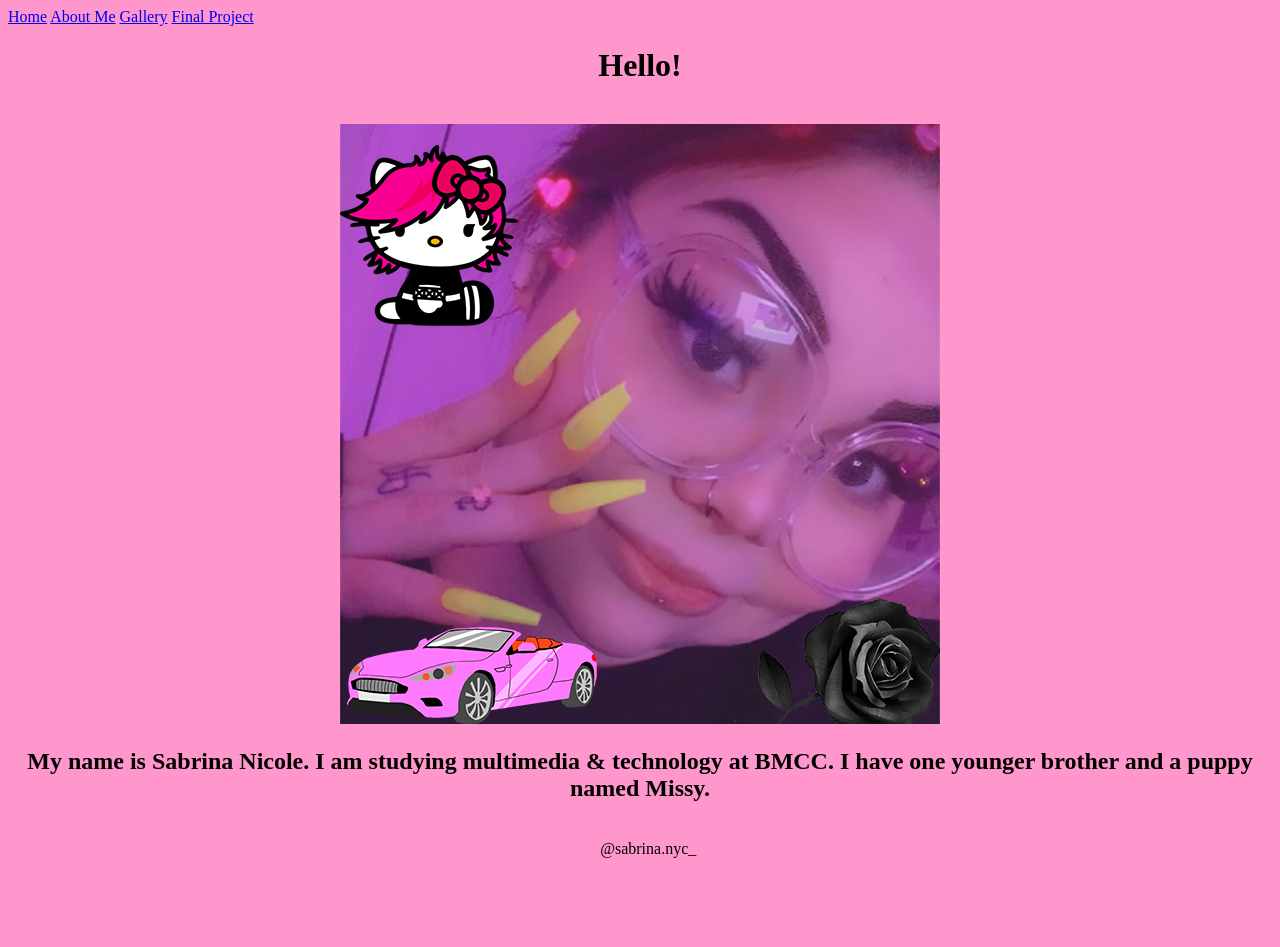
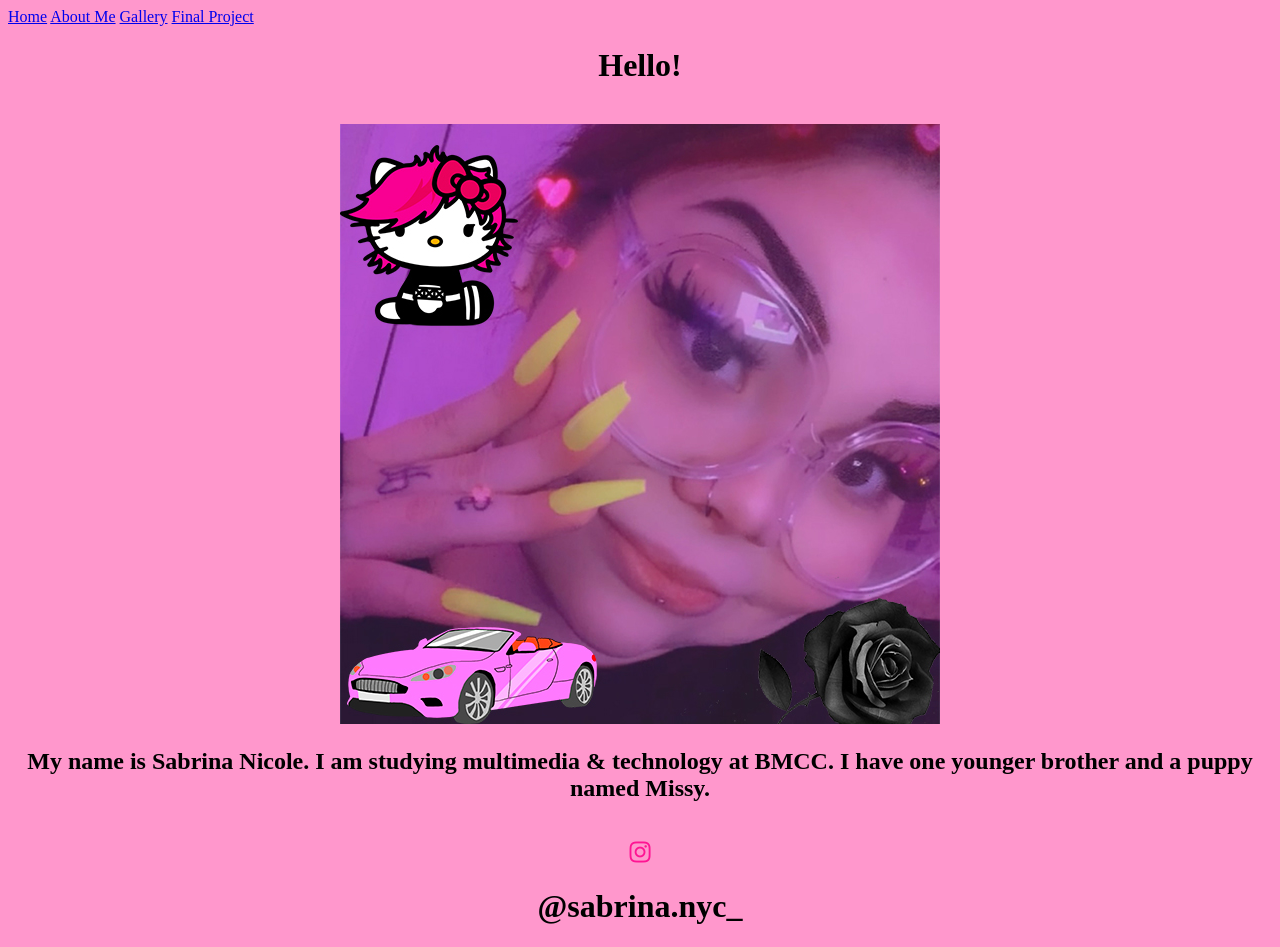
Before and after one commit to sabrinanicolex/SabrinaWebsite, a plain HTML site: page aboutme.html in a window 1280 px wide. Before the commit the page ends 866 px from the top, so only its background shows below. Drawn offline with Linux system fonts and the light colour scheme.

Commit message:
Update aboutme.html

```diff
--- a/aboutme.html
+++ b/aboutme.html
@@ -7,6 +7,8 @@
   <a href="final.html">Final Project</a>
 </div>
     <head>
+          <link rel="stylesheet" href="https://use.fontawesome.com/releases/v5.8.2/css/all.css">
+
         <title>Sabrina's About Me :) </title>
     </head>
     <body>
@@ -20,7 +22,15 @@
         <img src="images/SabrinaBonilla_selfie_JPG600.jpg" alt="Sabrina Selfie" height="600px"/><br>
             <h2>My name is Sabrina Nicole. I am studying multimedia & technology at BMCC. I have one younger brother and a puppy named Missy.</h2>
         <br>
-            &#xf16d; @sabrina.nyc_
+
+<a href="https://instagram.com/sabrina.nyc_">
+   <span style="font-size: 1.5rem;">
+       <span style="color: deeppink;">
+          <i class="fab fa-instagram"></i>
+       </span>
+   </span>
+</a><h1>@sabrina.nyc_</h1>
+
         </center>
     </body>
 </html>
```
